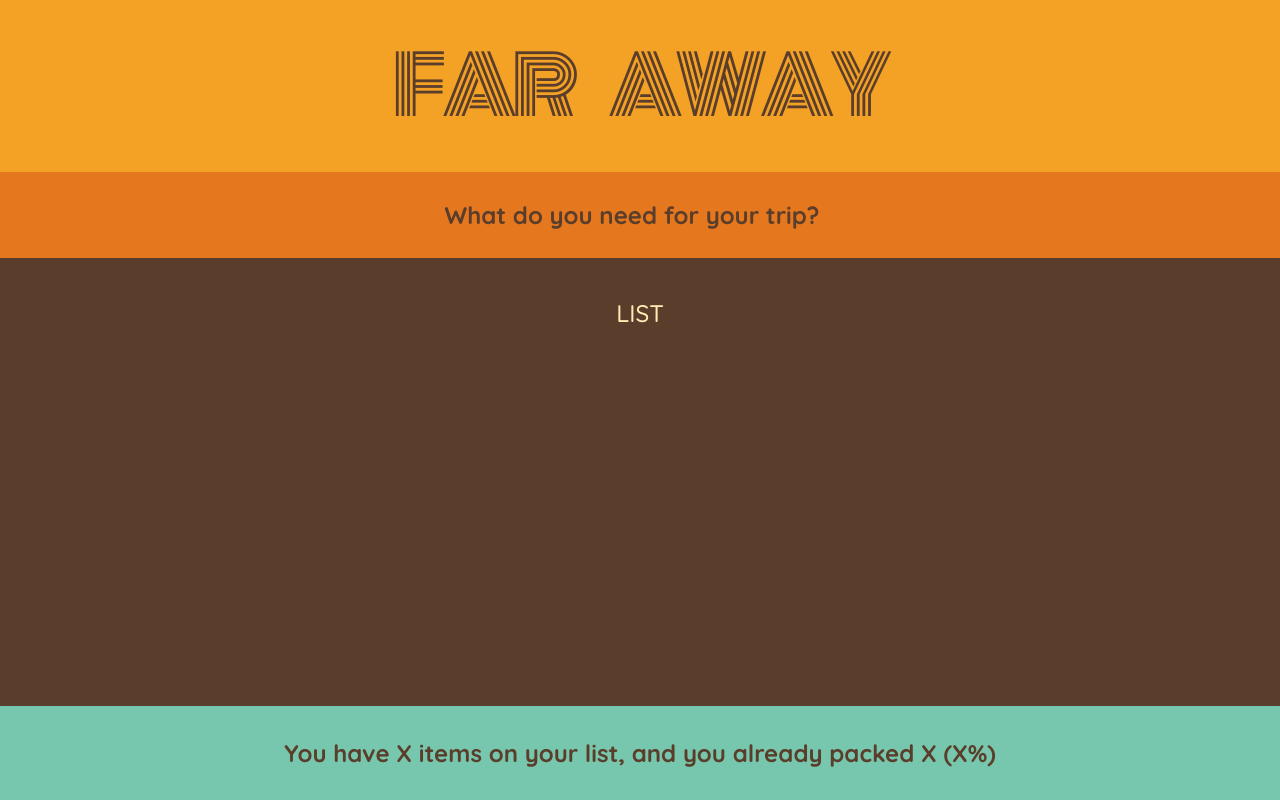
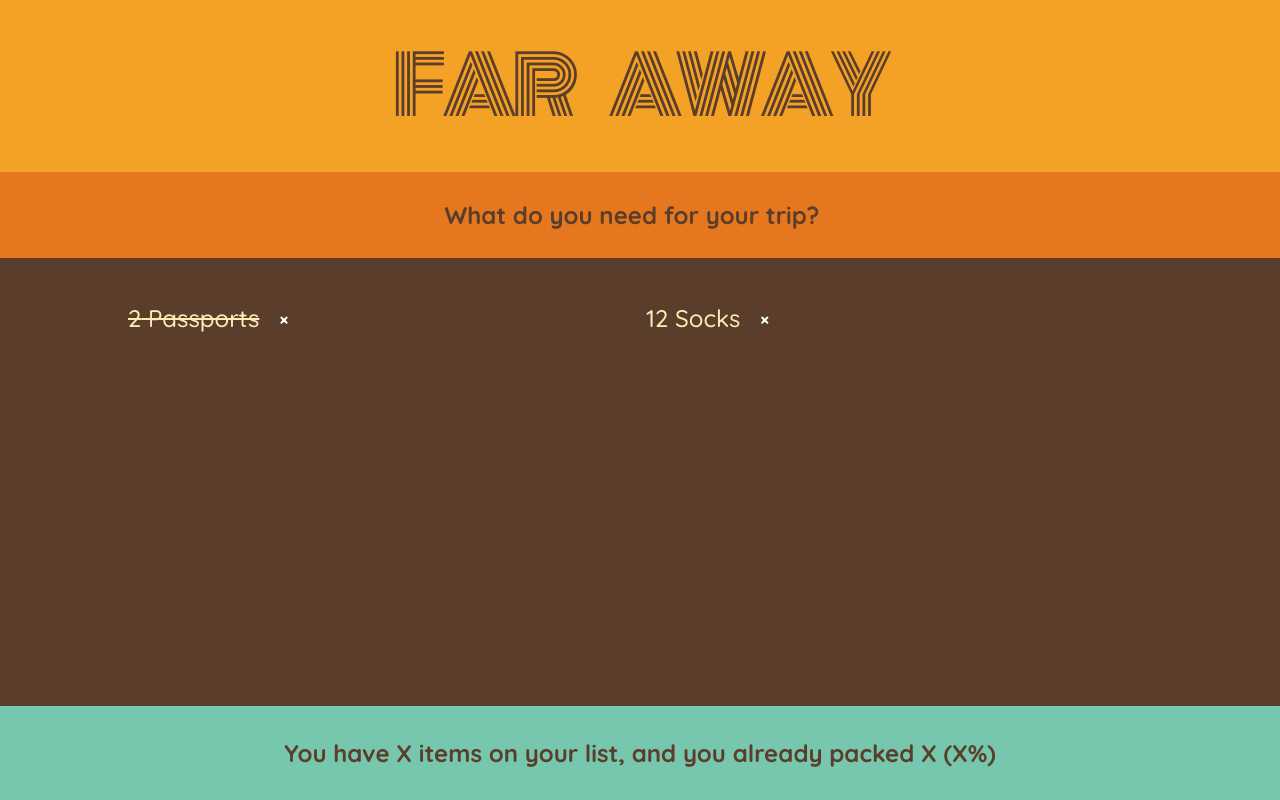
Before and after one commit to nidal1/travel-list, a JavaScript app: page / in a window 1280 px wide. Built offline with nearby package versions, Linux system fonts and the light colour scheme; the HTML template or start-up script is replaced by a standard one.

Commit message:
Rendering the items list

```diff
--- a/src/App.js
+++ b/src/App.js
@@ -1,3 +1,8 @@
+const initialItems = [
+  { id: 1, description: 'Passports', quantity: 2, packed: true },
+  { id: 2, description: 'Socks', quantity: 12, packed: false },
+];
+
 export default function App() {
   return (
     <div className="app">
@@ -22,7 +27,26 @@
 }
 
 function PackingList() {
-  return <div className="list">LIST</div>;
+  return (
+    <div className="list">
+      <ul>
+        {initialItems.map((item) => (
+          <Item key={item.id} item={item} />
+        ))}
+      </ul>
+    </div>
+  );
+}
+
+function Item({ item }) {
+  return (
+    <li>
+      <span style={item.packed ? { textDecoration: 'line-through' } : {}}>
+        {item.quantity} {item.description}
+      </span>
+      <button style={{ color: 'white' }}>&times;</button>
+    </li>
+  );
 }
 
 function Stats() {
--- a/src/index.css
+++ b/src/index.css
@@ -1,11 +1,4 @@
-/*
-const initialItems = [
-  { id: 1, description: "Passports", quantity: 2, packed: false },
-  { id: 2, description: "Socks", quantity: 12, packed: false },
-];
-*/
-
-@import url("https://fonts.googleapis.com/css2?family=Monoton&family=Quicksand:wght@500;700&display=swap");
+@import url('https://fonts.googleapis.com/css2?family=Monoton&family=Quicksand:wght@500;700&display=swap');
 
 * {
   margin: 0;
@@ -21,7 +14,7 @@
   font-size: 2.4rem;
   font-family: sans-serif;
   color: #5a3e2b;
-  font-family: "Quicksand";
+  font-family: 'Quicksand';
   font-weight: 500;
 }
 
@@ -35,7 +28,7 @@
 h1 {
   text-align: center;
   background-color: #f4a226;
-  font-family: "Monoton";
+  font-family: 'Monoton';
   font-size: 8rem;
   text-transform: uppercase;
   font-weight: 400;
@@ -116,7 +109,7 @@
   gap: 1.2rem;
 }
 
-input[type="checkbox"] {
+input[type='checkbox'] {
   height: 2rem;
   width: 2rem;
   accent-color: #e5771f;
```
